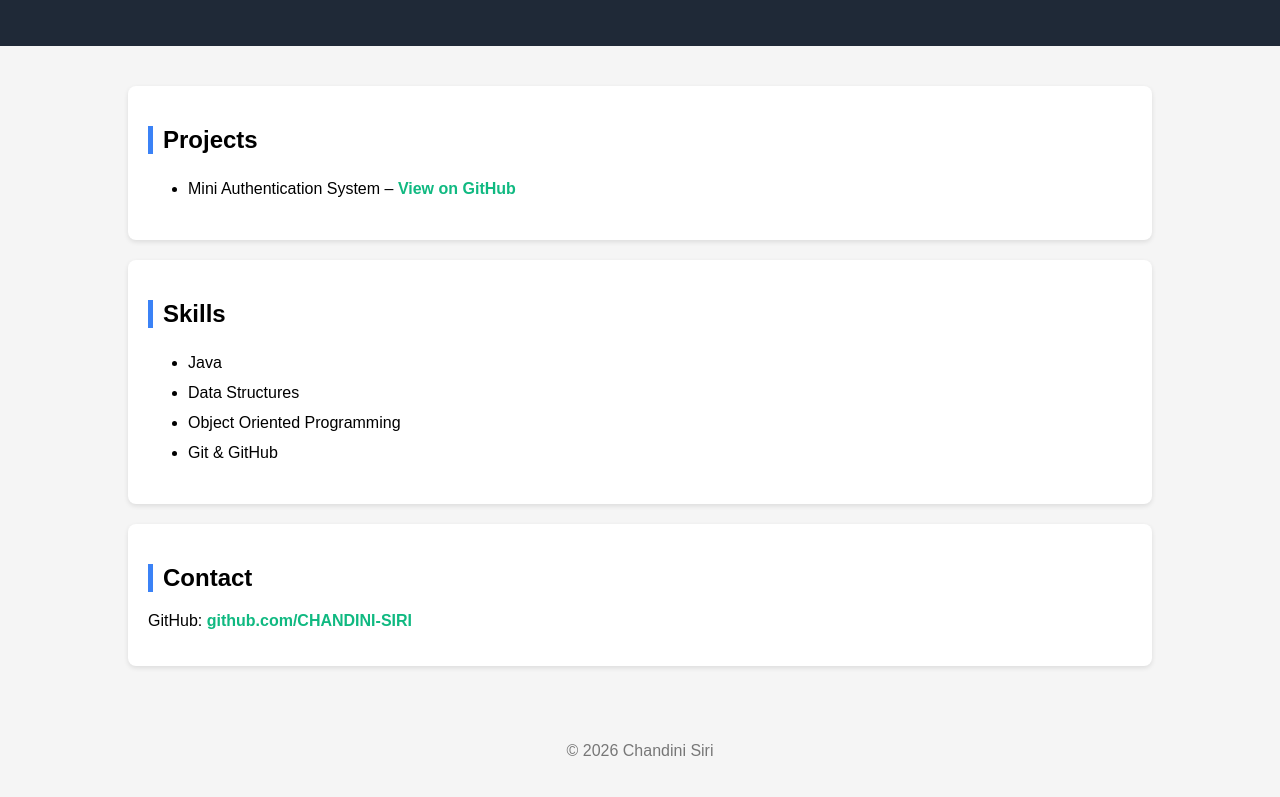
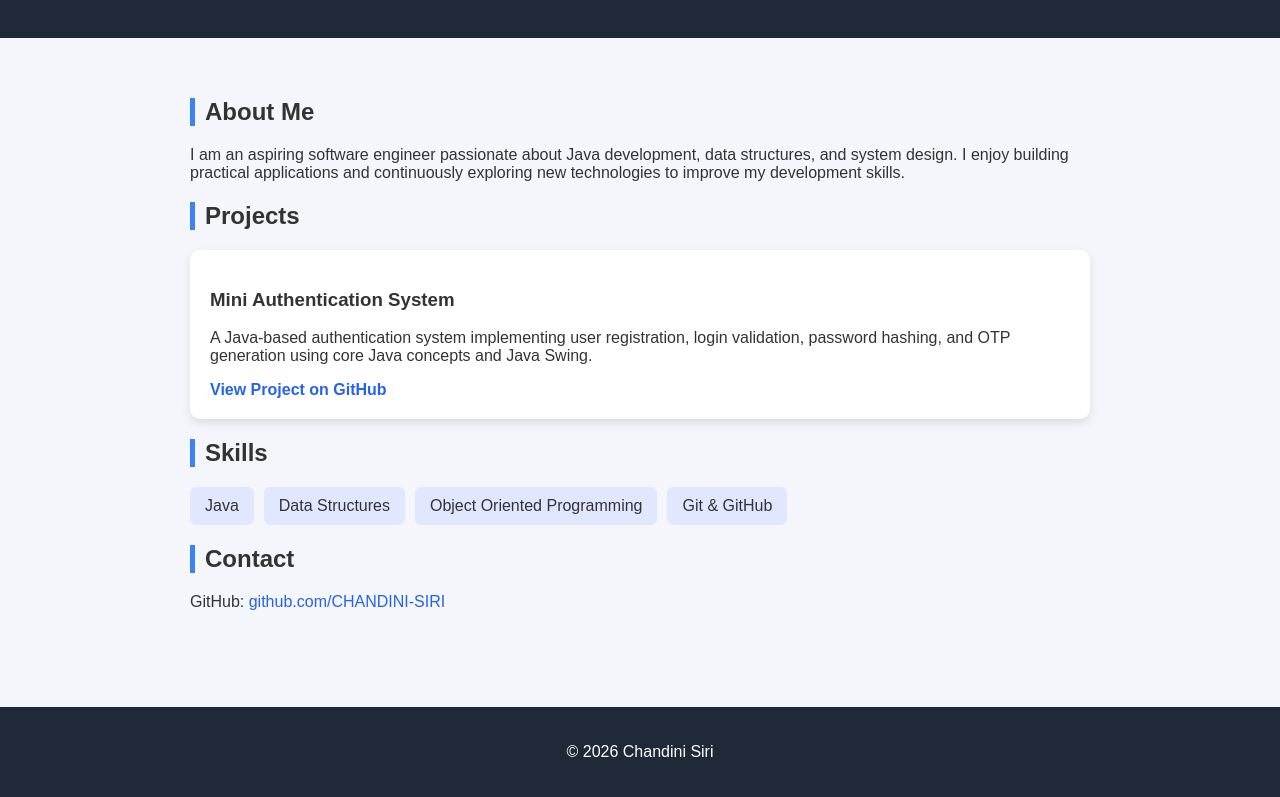
Before and after one commit to CHANDINI-SIRI/CHANDINI-SIRI.github.io, a plain HTML site: page index.html in a window 1280 px wide. Shown: the part 176-973 px from the top of the page. Drawn offline with Linux system fonts and the light colour scheme.

Commit message:
Update index.html

```diff
--- a/index.html
+++ b/index.html
@@ -1,14 +1,16 @@
 <!DOCTYPE html>
 <html>
+
 <head>
-<title>Chandini Siri | Portfolio</title>
+<title>Chandini | Portfolio</title>
 
 <style>
 
 body{
 font-family: Arial, sans-serif;
 margin:0;
-background:#f5f5f5;
+background:#f4f6fb;
+color:#333;
 }
 
 header{
@@ -24,21 +26,15 @@ font-size:40px;
 }
 
 header p{
+margin-top:10px;
 font-size:18px;
-}
-
-.container{
-width:80%;
-margin:auto;
-padding:20px;
+color:#d1d5db;
 }
 
 section{
-background:white;
-padding:20px;
-margin-top:20px;
-border-radius:8px;
-box-shadow:0 2px 5px rgba(0,0,0,0.1);
+max-width:900px;
+margin:auto;
+padding:40px;
 }
 
 h2{
@@ -47,76 +43,116 @@ border-left:5px solid #3b82f6;
 padding-left:10px;
 }
 
-ul{
-line-height:30px;
+.project-card{
+background:white;
+padding:20px;
+margin-bottom:20px;
+border-radius:10px;
+box-shadow:0 4px 10px rgba(0,0,0,0.1);
 }
 
-a{
-color:#10b981;
+.project-card a{
 text-decoration:none;
+color:#2563eb;
 font-weight:bold;
 }
 
-a:hover{
-text-decoration:underline;
+.skills{
+display:flex;
+flex-wrap:wrap;
+gap:10px;
+}
+
+.skill{
+background:#e0e7ff;
+padding:10px 15px;
+border-radius:6px;
+}
+
+.contact a{
+text-decoration:none;
+color:#2563eb;
 }
 
 footer{
 text-align:center;
 padding:20px;
-margin-top:20px;
-color:#777;
+background:#1f2937;
+color:white;
+margin-top:40px;
 }
 
 </style>
+
 </head>
 
 <body>
 
 <header>
-<h1>Hello, I'm Chandini</h1>
-<p>Aspiring Software Engineer | Java Developer</p>
+<h1>Chandini Siri</h1>
+<p>Aspiring Software Engineer | Java Developer | DSA Learner</p>
 </header>
 
-<div class="container">
+<section>
 
-<section>
+<h2>About Me</h2>
+
+<p>
+I am an aspiring software engineer passionate about Java development,
+data structures, and system design. I enjoy building practical
+applications and continuously exploring new technologies to improve my
+development skills.
+</p>
+
 <h2>Projects</h2>
-<ul>
-<li>
-Mini Authentication System –
-<a href="https://github.com/CHANDINI-SIRI/Mini-Authentication-System" target="_blank">
-View on GitHub
+
+<div class="project-card">
+<h3>Mini Authentication System</h3>
+
+<p>
+A Java-based authentication system implementing user registration,
+login validation, password hashing, and OTP generation using core Java
+concepts and Java Swing.
+</p>
+
+<a href="https://github.com/CHANDINI-SIRI/Mini-Authentication-System">
+View Project on GitHub
 </a>
-</li>
-</ul>
-</section>
 
-<section>
+</div>
+
 <h2>Skills</h2>
-<ul>
-<li>Java</li>
-<li>Data Structures</li>
-<li>Object Oriented Programming</li>
-<li>Git & GitHub</li>
-</ul>
-</section>
 
-<section>
+<div class="skills">
+
+<div class="skill">Java</div>
+<div class="skill">Data Structures</div>
+<div class="skill">Object Oriented Programming</div>
+<div class="skill">Git & GitHub</div>
+
+</div>
+
 <h2>Contact</h2>
+
+<div class="contact">
+
 <p>
 GitHub:
 <a href="https://github.com/CHANDINI-SIRI">
 github.com/CHANDINI-SIRI
 </a>
 </p>
-</section>
 
 </div>
 
+</section>
+
 <footer>
+
 <p>© 2026 Chandini Siri</p>
+
 </footer>
 
 </body>
+
 </html>
```
